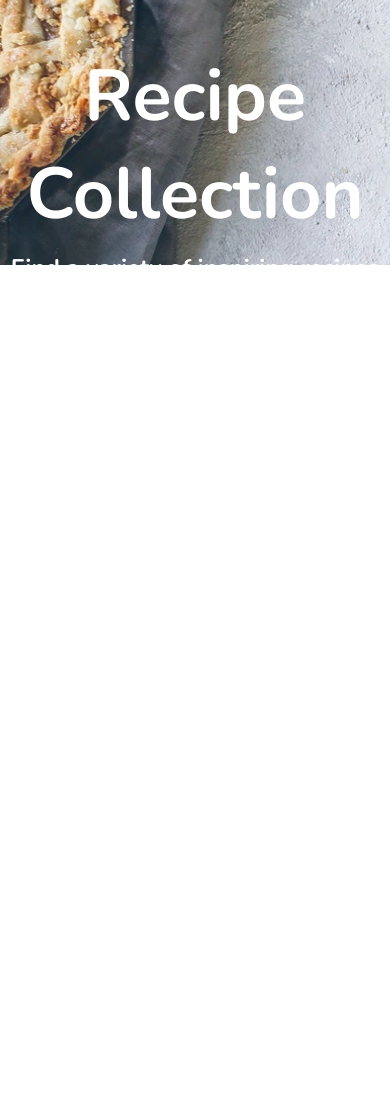
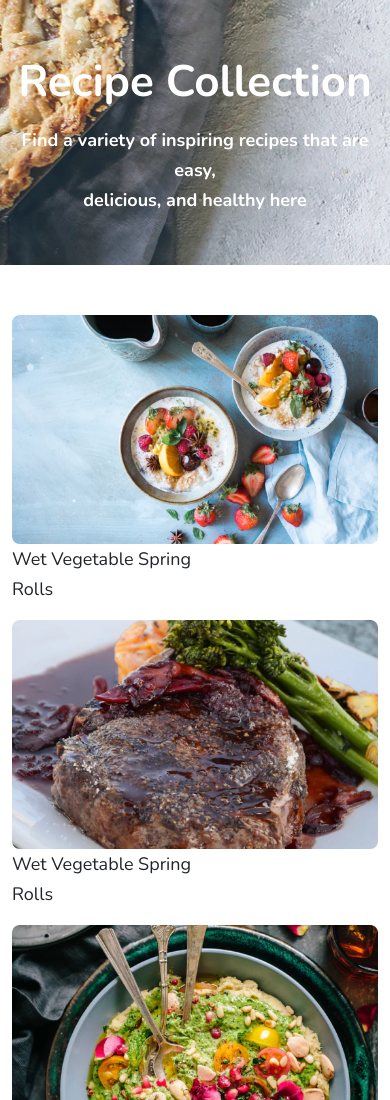
Before and after one commit to KotenkoNata/Croissant, a plain HTML site: page index.html in a window 390 px wide. Shown: the top 1100 px of the page. Before the commit the page ends 844 px from the top, so only its background shows below. Drawn offline with nearby package versions, Linux system fonts and the light colour scheme.

Commit message:
feat: add styles for Homepage Content

```diff
--- a/index.html
+++ b/index.html
@@ -20,6 +20,50 @@
   <h1 class="hero-title">Recipe Collection</h1>
   <p class="hero-text">Find a variety of inspiring recipes that are easy, <br> delicious, and healthy here</p>
   </div>
+
+  <div class="container overflow-hidden">
+    <div class="row mb-lg-4">
+      <div class="col-lg-6 col-sm mb-3">
+        <img class="img-fluid" src="src/img/Rectangle1.png" height="350">
+        <div class="image-desc">Wet Vegetable Spring Rolls</div>
+      </div>
+      <div class="col-lg-6 col-sm mb-3">
+        <img class="img-fluid" src="src/img/Rectangle2.png" height="350">
+        <div class="image-desc">Wet Vegetable Spring Rolls</div>
+      </div>
+    </div>
+    <div class="row mb-lg-4">
+    <div class="col-lg-6 col-sm mb-3">
+      <img class="img-fluid" src="src/img/Rectangle3.png" height="350">
+      <div class="image-desc">Wet Vegetable Spring Rolls</div>
+    </div>
+    <div class="col-lg-6 col-sm mb-3">
+      <img class="img-fluid" src="src/img/Rectangle4.png">
+      <div class="image-desc">Wet Vegetable Spring Rolls</div>
+    </div>
+    </div>
+    <div class="row mb-lg-4">
+    <div class="col-lg-6 col-sm mb-3">
+      <img class="img-fluid" src="src/img/Rectangle5.png">
+      <div class="image-desc">Wet Vegetable Spring Rolls</div>
+    </div>
+    <div class="col-lg-6 col-sm mb-3">
+      <img class="img-fluid" src="src/img/Rectangle6.png">
+      <div class="image-desc">Wet Vegetable Spring Rolls</div>
+    </div>
+    </div>
+    <div class="row mb-lg-4">
+    <div class="col-lg-6 col-sm mb-3">
+      <img class="img-fluid" src="src/img/Rectangle7.png">
+      <div class="image-desc">Wet Vegetable Spring Rolls</div>
+    </div>
+    <div class="col-lg-6 col-sm mb-3">
+      <img class="img-fluid" src="src/img/Rectangle8.png">
+      <div class="image-desc">Wet Vegetable Spring Rolls</div>
+    </div>
+    </div>
+
+  </div>
 </main>
 </body>
 </html>
--- a/src/styles.css
+++ b/src/styles.css
@@ -13,6 +13,7 @@ body{
   background-image: url("./img/hero.png");
   height: 265px;
   padding: 47px 0;
+  margin-bottom: 100px;
 }
 
 .hero-title{
@@ -34,3 +35,24 @@ body{
 
   color: #FFFFFF;
 }
+
+.image-desc{
+  display: inline-block;
+  width: 50%;
+}
+
+@media (max-width: 900px) {
+  .hero-title{
+    font-size: 44px;
+    line-height: 70px;
+  }
+
+  .hero-text{
+    font-size: 18px;
+    line-height: 30px;
+  }
+
+  .hero-container{
+    margin-bottom: 50px;
+  }
+}
```
Also changed, not shown: src/img/Rectangle1.png (added), src/img/Rectangle2.png (added), src/img/Rectangle3.png (added), src/img/Rectangle4.png (added), src/img/Rectangle5.png (added), src/img/Rectangle6.png (added), src/img/Rectangle7.png (added), src/img/Rectangle8.png (added).
